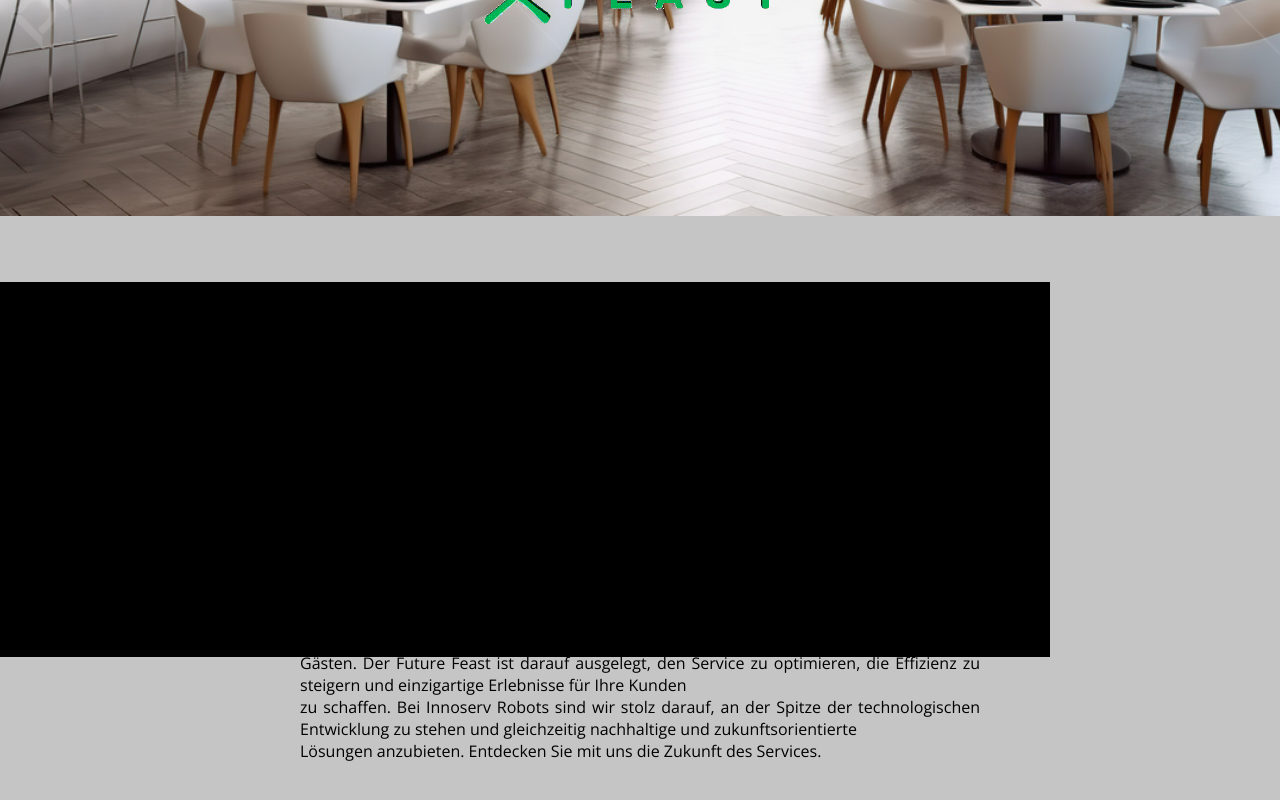
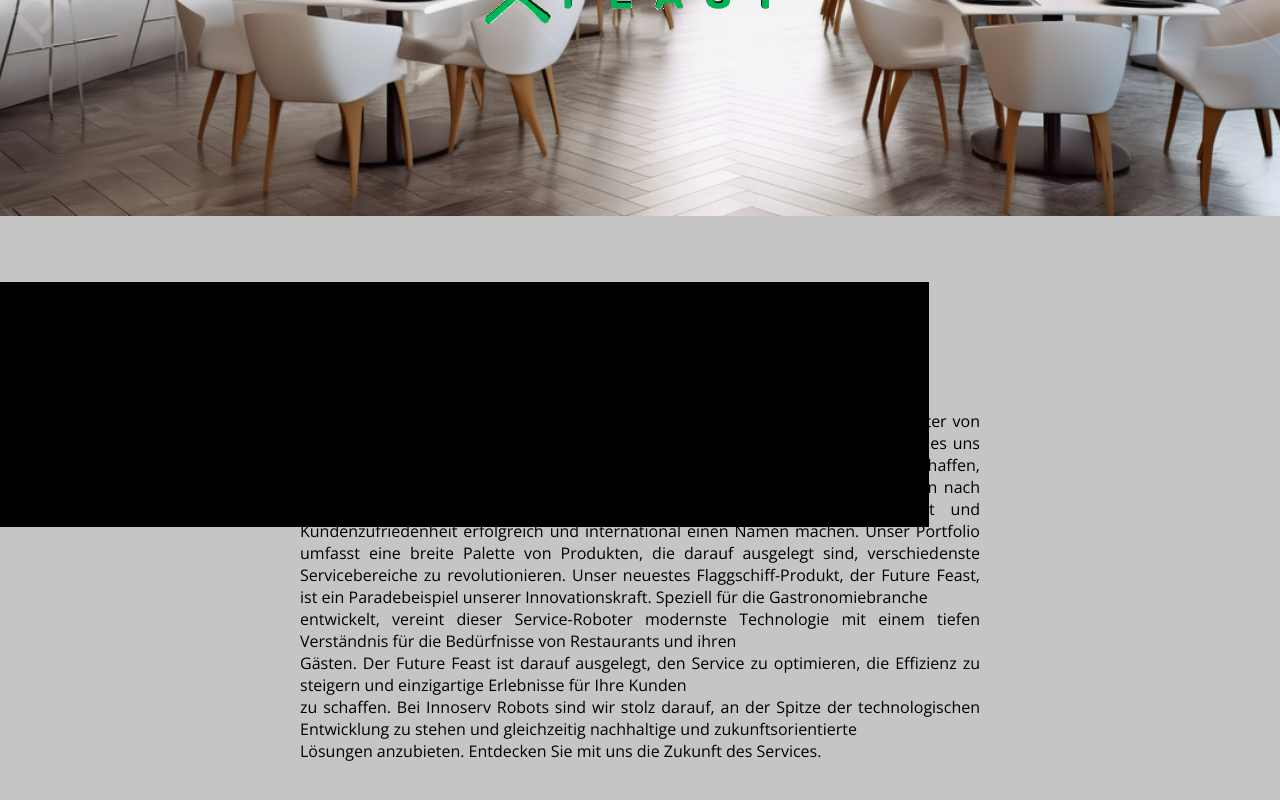
Before and after one commit to davidaloca/futurefeast, a plain HTML site: page index.html in a window 1280 px wide. Shown: the part 584-1384 px from the top of the page. Drawn offline with nearby package versions, Linux system fonts and the light colour scheme.

Commit message:
Add files via upload

```diff
--- a/style.css
+++ b/style.css
@@ -164,10 +164,10 @@ header nav ul li a:hover{
 }
 
 .impressum{
-    font-size: 14px;
+    font-size: 12px;
     color: black;
     padding: 100px 100px;
-    padding-bottom: 20%;
+    padding-bottom: 10%;
     position: fixed;
     background-color: #000;
 }
```
